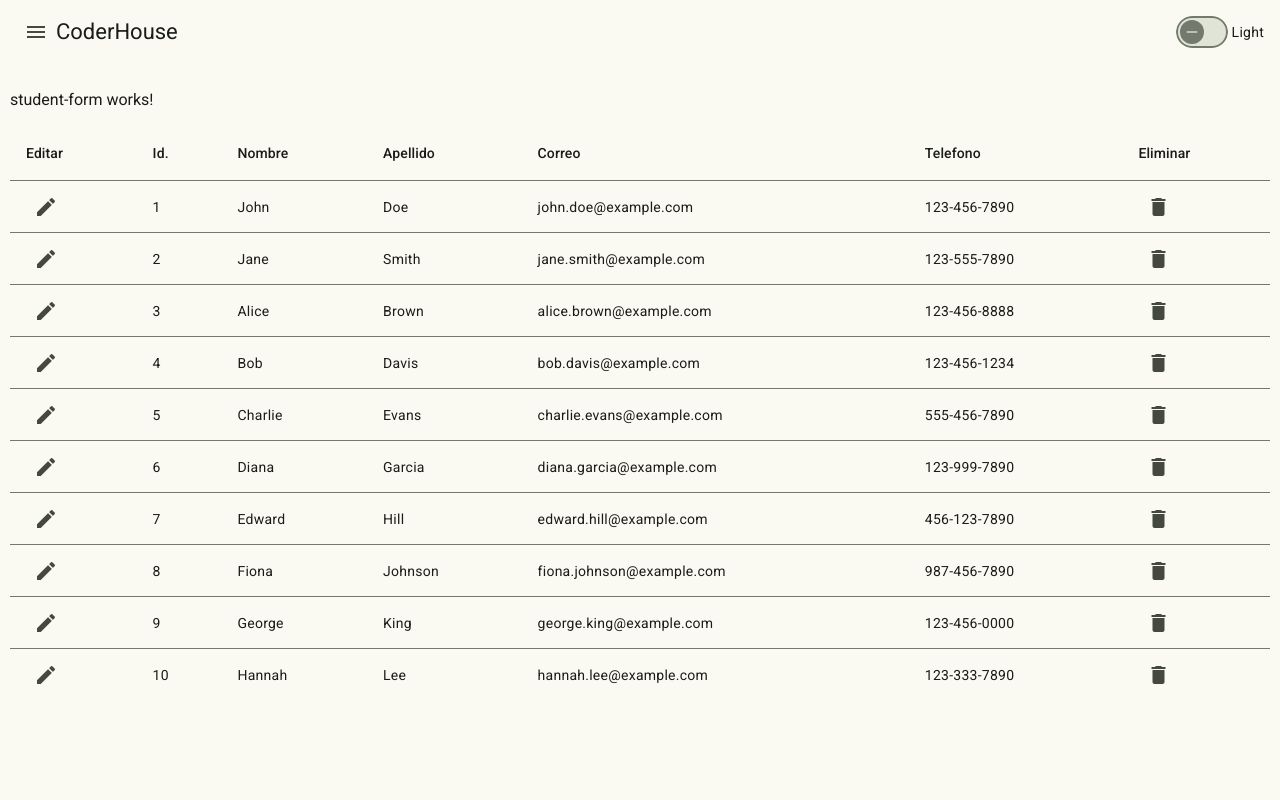
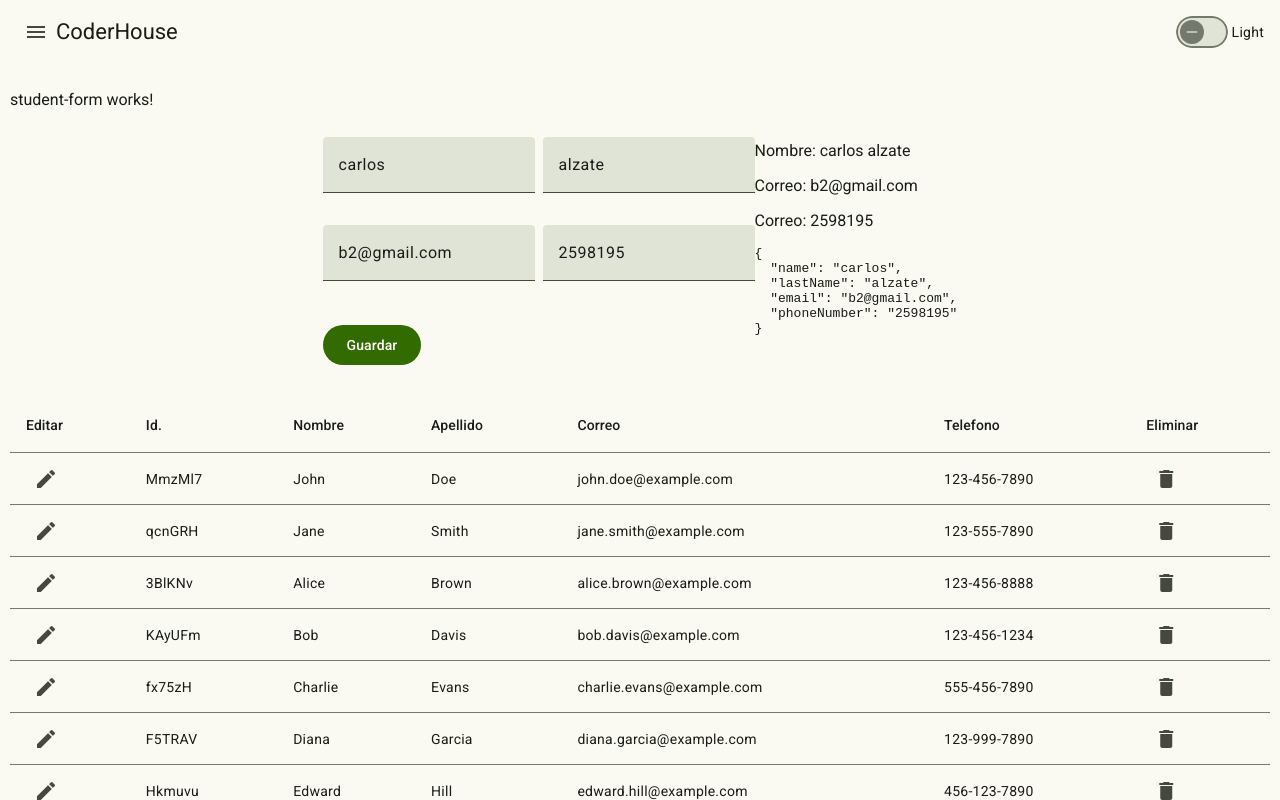
Before and after one commit to carlosandresalzate/1TF-Alzate, an Angular app: page /students in a window 1280 px wide. Built offline with nearby package versions, Linux system fonts and the light colour scheme.

Commit message:
Student-Form: Se agrega el formulario, que puede agregar, borrar y mostrar data

```diff
--- a/src/app/pages/students/components/student-form/student-form.component.html
+++ b/src/app/pages/students/components/student-form/student-form.component.html
@@ -1 +1,51 @@
 <p>student-form works!</p>
+
+<div class="student-form-container">
+  <form #loginForm="ngForm" (ngSubmit)="onSubmit()" [formGroup]="studentForm">
+    <div class="form-fields">
+      <mat-form-field>
+        <input
+          matInput
+          formControlName="name"
+          type="text"
+          id="inputName"
+          placeholder="Nombre"
+        />
+      </mat-form-field>
+      <mat-form-field>
+        <input
+          matInput
+          formControlName="lastName"
+          type="text"
+          id="inputLastName"
+          placeholder="Apellido"
+        />
+      </mat-form-field>
+    </div>
+    <div class="form-dields">
+      <mat-form-field>
+        <input
+          matInput
+          formControlName="email"
+          type="email"
+          id="inputEmail"
+          placeholder="Correo" /></mat-form-field
+      ><mat-form-field>
+        <input
+          matInput
+          formControlName="phoneNumber"
+          type="tel"
+          id="inputPhoneNumber"
+          placeholder="Telefono"
+        />
+      </mat-form-field>
+    </div>
+    <button mat-flat-button type="submit">Guardar</button>
+  </form>
+  <div>
+    <p>Nombre: {{ studentForm.value.name }} {{ studentForm.value.lastName }}</p>
+    <p>Correo: {{ studentForm.value.email }}</p>
+    <p>Correo: {{ studentForm.value.phoneNumber }}</p>
+    <pre>{{ studentForm.value | json }}</pre>
+  </div>
+</div>
--- a/src/app/pages/students/components/student-form/student-form.component.scss
+++ b/src/app/pages/students/components/student-form/student-form.component.scss
@@ -0,0 +1,32 @@
+.student-form-container {
+  width: 100%;
+  display: flex;
+  justify-content: center;
+  // border: 1px solid black;
+}
+
+.student-form-container mat-form-field + mat-form-field {
+  margin-left: 8px;
+}
+
+// .student-form-container mat-form-field {
+//   width: 220px;
+// }
+
+.student-form-container form {
+
+  margin-bottom: 20px;
+}
+
+.student-form-container form > * {
+  margin: 12px 0;
+}
+
+// .student-form-container .mat-radio-button {
+//   margin: 0 12px;
+// }
+
+// .form-fields {
+//   display: flex;
+//   align-items: flex-start;
+// }
--- a/src/app/pages/students/components/student-form/student-form.component.ts
+++ b/src/app/pages/students/components/student-form/student-form.component.ts
@@ -1,12 +1,35 @@
-import { Component } from '@angular/core';
+import { Component, EventEmitter, Input, Output } from '@angular/core';
+import { FormBuilder, FormGroup } from '@angular/forms';
+import { generateRandomID } from '../../../../shared/utils';
 
 @Component({
   selector: 'app-student-form',
   standalone: false,
 
   templateUrl: './student-form.component.html',
-  styleUrl: './student-form.component.scss'
+  styleUrl: './student-form.component.scss',
 })
 export class StudentFormComponent {
+  studentForm: FormGroup;
 
+  @Output() addStudent = new EventEmitter<any>();
+
+  constructor(private fb: FormBuilder) {
+    // creo el grupo de controles
+    this.studentForm = this.fb.group({
+      name: ['carlos'],
+      lastName: ['alzate'],
+      email: ['b2@gmail.com'],
+      phoneNumber: ['2598195'],
+    });
+  }
+
+  // students: Student[] = [];
+
+  onSubmit() {
+    this.studentForm.value.id = generateRandomID(6);
+    this.addStudent.emit(this.studentForm.value);
+    // console.log(this.studentForm.value);
+
+  }
 }
--- a/src/app/pages/students/students.component.html
+++ b/src/app/pages/students/students.component.html
@@ -1,6 +1,10 @@
-<app-student-form />
+<app-student-form (addStudent)="addStudent($event)" />
 
-<table mat-table [dataSource]="students" class="mat-elevation-z8">
+<table
+  mat-table
+  [dataSource]="students"
+  class="mat-elevation-z8"
+>
   <!--- Note that these columns can be defined in any order.
         The actual rendered columns are set as a property on the row definition" -->
 
--- a/src/app/pages/students/students.component.ts
+++ b/src/app/pages/students/students.component.ts
@@ -1,5 +1,7 @@
-import { Component, Inject, inject } from '@angular/core';
+import { Component } from '@angular/core';
 import { Student } from './models/student';
+
+import { generateRandomID } from '../../shared/utils';
 
 import { ConfirmDeleteComponent } from './components/confirm-delete/confirm-delete.component';
 
@@ -18,70 +20,70 @@ import { MatSnackBar } from '@angular/material/snack-bar';
 export class StudentsComponent {
   students: Student[] = [
     {
-      id: '1',
+      id: generateRandomID(6),
       name: 'John',
       lastName: 'Doe',
       email: 'john.doe@example.com',
       phoneNumber: '123-456-7890',
     },
     {
-      id: '2',
+      id: generateRandomID(6),
       name: 'Jane',
       lastName: 'Smith',
       email: 'jane.smith@example.com',
       phoneNumber: '123-555-7890',
     },
     {
-      id: '3',
+      id: generateRandomID(6),
       name: 'Alice',
       lastName: 'Brown',
       email: 'alice.brown@example.com',
       phoneNumber: '123-456-8888',
     },
     {
-      id: '4',
+      id: generateRandomID(6),
       name: 'Bob',
       lastName: 'Davis',
       email: 'bob.davis@example.com',
       phoneNumber: '123-456-1234',
     },
     {
-      id: '5',
+      id: generateRandomID(6),
       name: 'Charlie',
       lastName: 'Evans',
       email: 'charlie.evans@example.com',
       phoneNumber: '555-456-7890',
     },
     {
-      id: '6',
+      id: generateRandomID(6),
       name: 'Diana',
       lastName: 'Garcia',
       email: 'diana.garcia@example.com',
       phoneNumber: '123-999-7890',
     },
     {
-      id: '7',
+      id: generateRandomID(6),
       name: 'Edward',
       lastName: 'Hill',
       email: 'edward.hill@example.com',
       phoneNumber: '456-123-7890',
     },
     {
-      id: '8',
+      id: generateRandomID(6),
       name: 'Fiona',
       lastName: 'Johnson',
       email: 'fiona.johnson@example.com',
       phoneNumber: '987-456-7890',
     },
     {
-      id: '9',
+      id: generateRandomID(6),
       name: 'George',
       lastName: 'King',
       email: 'george.king@example.com',
       phoneNumber: '123-456-0000',
     },
     {
-      id: '10',
+      id: generateRandomID(6),
       name: 'Hannah',
       lastName: 'Lee',
       email: 'hannah.lee@example.com',
@@ -128,4 +130,9 @@ export class StudentsComponent {
       }
     });
   }
+
+  addStudent(newStudent: Student) {
+    console.log('newStudent: ', newStudent);
+    console.log((this.students = [...this.students, { ...newStudent }]));
+  }
 }
```
Also changed, not shown: src/app/pages/students/students.module.ts (+9 -1 lines).
